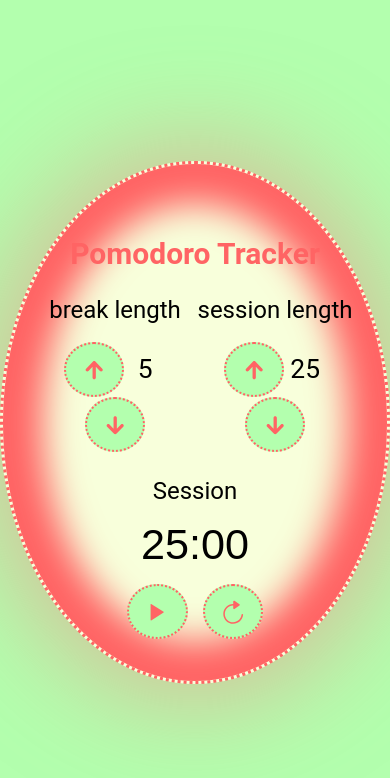
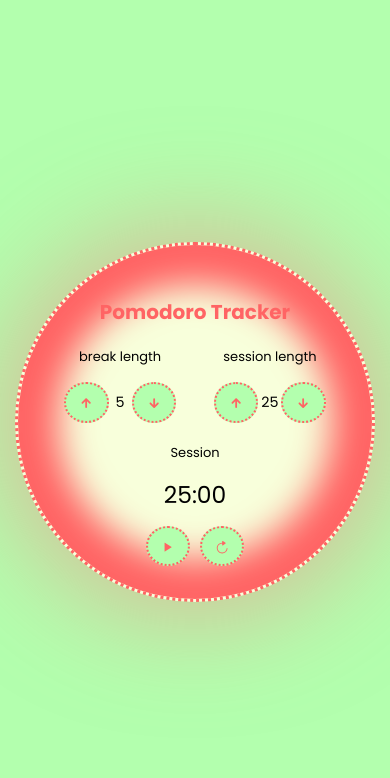
Before and after one commit to ElyaApyzova/My-Pomodoro-App, a React (Create React App) app: page / in a window 390 px wide. Shown: the top 778 px of the page. Built offline with nearby package versions, Linux system fonts and the light colour scheme.

Commit message:
adaptive version

```diff
--- a/src/components/Pomodoro/Pomodoro.css
+++ b/src/components/Pomodoro/Pomodoro.css
@@ -1,3 +1,5 @@
+@import url('https://fonts.googleapis.com/css2?family=Poppins:wght@400;500;600;700&display=swap');
+
 * {
   box-sizing: border-box;
   margin: 0;
@@ -7,8 +9,8 @@
 body {
   margin: 0;
   text-align: center;
-  font-family: "Roboto", sans-serif;
-  font-size: 24px;
+  font-family: "Poppins", sans-serif;
+  font-size: 22px;
 }
 
 .wrapper {
@@ -21,6 +23,7 @@ body {
 .container {
   margin: 0 auto;
   width: 480px;
+  height: 480px;
   padding: 2rem;
   background-color: #f8ffdb;
   box-shadow: 0 0 100px 20px rgba(245, 132, 132, 0.5),
@@ -32,7 +35,7 @@ body {
 .pomodoro-title {
   font-size: 30px;
   font-weight: 700;
-  margin-top: 40px;
+  margin-top: 45px;
   color: #FF6464;
 }
 
@@ -67,7 +70,7 @@ body {
 .control-box {
   width: 50%;
   display: inline-block;
-  margin: 25px 0px;
+  margin: 28px 0px;
 }
 
 .timer-control {
@@ -79,9 +82,8 @@ body {
 }
 
 #time-left {
-  margin: 15px 0px;
+  margin: 18px 0px;
   font-size: 1.8em;
-  font-family: "Poppins", sans-serif;
 }
 
 .animated {
@@ -103,5 +105,203 @@ body {
 #break-length,
 #session-length {
   width: 1.6em;
-  margin-top: 30px;
+  margin-top: 35px;
 }
+
+
+
+
+@media(max-width:540px) {
+
+  body {
+    font-size: 18px;
+  }
+  .container {
+    width: 420px;
+    height: 420px;
+    padding: 1.7rem;
+  }
+
+  .pomodoro-title {
+    font-size: 24px;
+    margin-top: 30px;
+
+  }
+}
+
+@media(max-width:470px) {
+
+  body {
+    font-size: 14px;
+  }
+  .container {
+    width: 400px;
+    height: 400px;
+
+  }
+
+  .pomodoro-title {
+    font-size: 22px;
+
+  }
+
+  .pomodoro-btn {
+    padding: 10px 13px;
+  }
+}
+
+@media(max-width:420px) {
+
+  body {
+    font-size: 13px;
+  }
+  .container {
+    margin: 0 auto;
+    width: 360px;
+    height: 360px;
+
+  }
+
+  .pomodoro-title {
+    font-size: 20px;
+    margin-top: 25px;
+  }
+
+  .control-box {
+    margin: 20px 0px;
+  }
+
+  .timer-control {
+    gap: 10px;
+    margin-bottom: 5px;
+  }
+
+  #time-left {
+    margin: 14px 0px;
+
+  }
+  #break-length,
+#session-length {
+  margin-top: 25px;
+}
+
+}
+
+
+@media(max-width:380px) {
+
+  body {
+    font-size: 12px;
+  }
+  .container {
+    width: 300px;
+    height: 300px;
+    padding: 1rem;
+    box-shadow: 0 0 100px 20px rgba(245, 132, 132, 0.5),
+    0 0 22px 28px inset #ff6464;
+  }
+
+  .pomodoro-title {
+    font-size: 16px;
+    margin-bottom: 4px;
+  }
+
+  .pomodoro-btn {
+    padding: 6px 9px;
+  }
+
+  .control-box {
+    margin: 14px 0px;
+  }
+
+  .timer-control {
+    gap: 8px;
+  }
+
+  #time-left {
+    margin: 10px 0px;
+
+  }
+
+  #break-length,
+#session-length {
+  margin-top: 20px;
+}
+
+}
+
+@media(max-width:310px) {
+
+  body {
+    font-size: 10px;
+  }
+  .container {
+    width: 250px;
+    height: 250px;
+
+  }
+
+  .pomodoro-title {
+    font-size: 14px;
+  }
+
+  .pomodoro-btn {
+    padding: 4px 7px;
+  }
+
+  .control-box {
+    margin: 10px 0px;
+  }
+
+  .timer-control {
+    gap: 5px;
+  }
+
+  #time-left {
+    margin: 8px 0px;
+
+  }
+
+  #break-length,
+#session-length {
+  margin-top: 15px;
+}
+
+}
+
+
+@media(max-width:270px) {
+
+  body {
+    font-size: 8px;
+  }
+  .container {
+    width: 200px;
+    height: 200px;
+    box-shadow: 0 0 100px 20px rgba(245, 132, 132, 0.5),
+    0 0 16px 18px inset #ff6464;
+  }
+
+  .pomodoro-title {
+    font-size: 10px;
+    margin-top: 20px;
+  }
+
+
+
+  .control-box {
+    margin: 8px 0px;
+  }
+
+
+  #time-left {
+    margin: 5px 0px;
+
+  }
+
+  #break-length,
+#session-length {
+  margin-top: 12px;
+}
+
+}
--- a/src/components/Pomodoro/Pomodoro.jsx
+++ b/src/components/Pomodoro/Pomodoro.jsx
@@ -3,6 +3,7 @@ import { IconContext } from 'react-icons';
 import { Controller } from "./Controller";
 import  Timer  from './Timer'
 import './Pomodoro.css';
+
 
 const Pomodoro = () => {
     return (
--- a/src/index.css
+++ b/src/index.css
@@ -1,7 +1,6 @@
+@import-normalize;
+
 body {
-  margin: 0;
-  padding: 0;
-  box-sizing: border-box;
   border: none;
   outline: none;
 }
```
